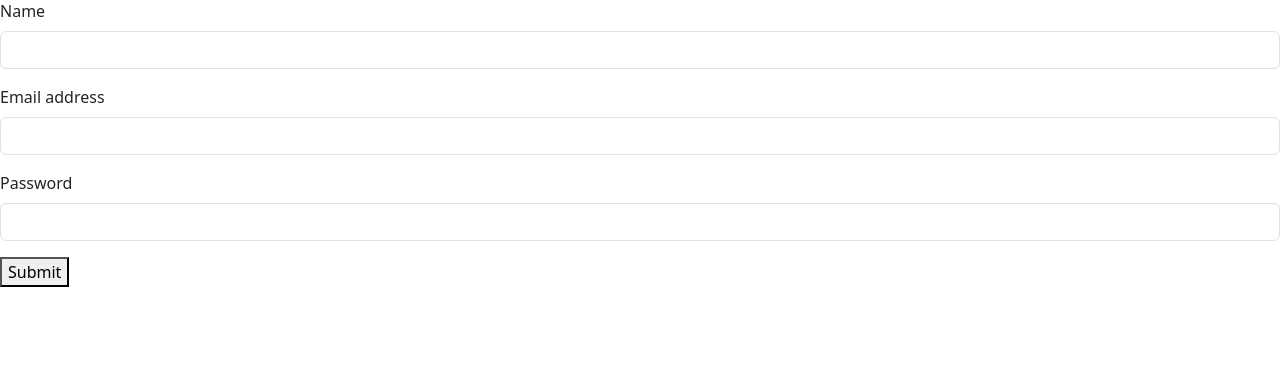
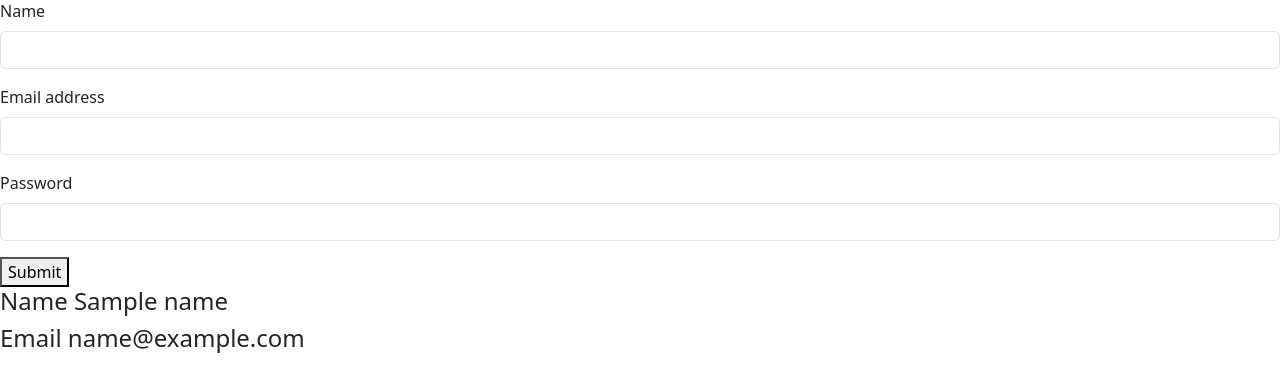
Before and after one commit to showmik-sharma-dinoboundhu/SOFTWARE__DEVELOPMENT__PROJECT__WITH__-PHITRON-, a Django app: template Week-04_Working_With_Models/Module-13_Forms_In_DJango/project_5/first_app/templates/html_temp/form.html in a window 1280 px wide. Shown: the part 57-449 px from the top of the page. Run offline with Django 5.2, Linux system fonts and the light colour scheme; the template is opened without the code that fills it: most values are stand-ins (such as "Sample title", 1, 10 or a date in 2020); some libraries are stand-ins or nearby versions.

Commit message:
HTML Forms in DJango

```diff
--- a/Week-04_Working_With_Models/Module-13_Forms_In_DJango/project_5/first_app/templates/html_temp/form.html
+++ b/Week-04_Working_With_Models/Module-13_Forms_In_DJango/project_5/first_app/templates/html_temp/form.html
@@ -2,13 +2,14 @@
 
 {% block content %}
     <form method="post">
+        {% csrf_token %}
         <div class="mb-3">
                 <label for="exampleInput Name" class="form-label">Name</label>
-                <input type="text" class="form-control" id="exampleInput Name" aria-describedby="nameHelp">
+                <input type="text" class="form-control" id="exampleInput Name" aria-describedby="nameHelp" name='username'>
         </div>
         <div class="mb-3">
                 <label for="exampleInputEmail1" class="form-label">Email address</label>
-                <input type="email" class="form-control" id="exampleInputEmail1" aria-describedby="emailHelp">
+                <input type="email" class="form-control" id="exampleInputEmail1" aria-describedby="emailHelp" name='email'>
         </div>
         <div class="mb-3">
                 <label for="exampleInputPassword1" class="form-label">Password</label>
@@ -16,4 +17,7 @@
         </div>
         <button type="submit" class="btn-solid theme-primary">Submit</button>
     </form>
+
+    <h4>Name {{name}}</h4>
+    <h4>Email {{email}}</h4>
 {% endblock  %}
```
Also changed, not shown: Week-04_Working_With_Models/Module-13_Forms_In_DJango/project_5/first_app/views.py (+6 -1 lines).
